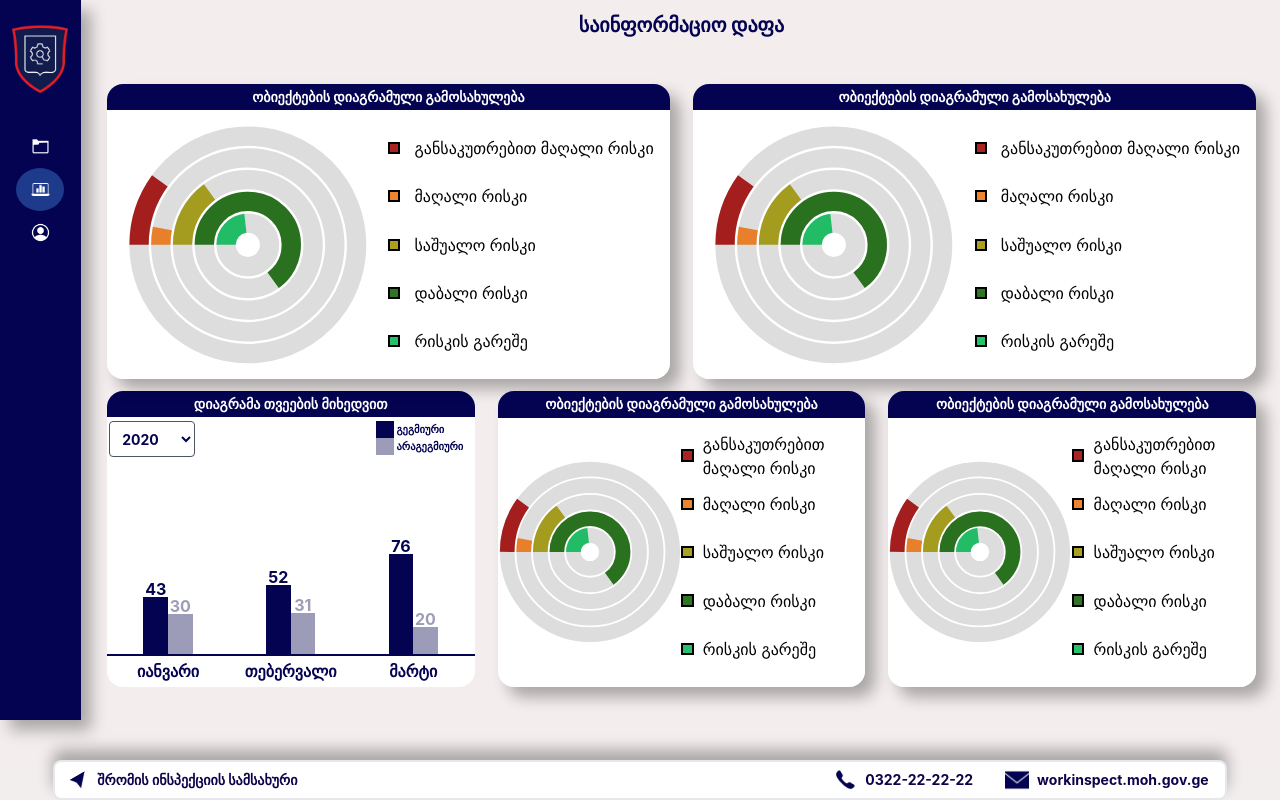
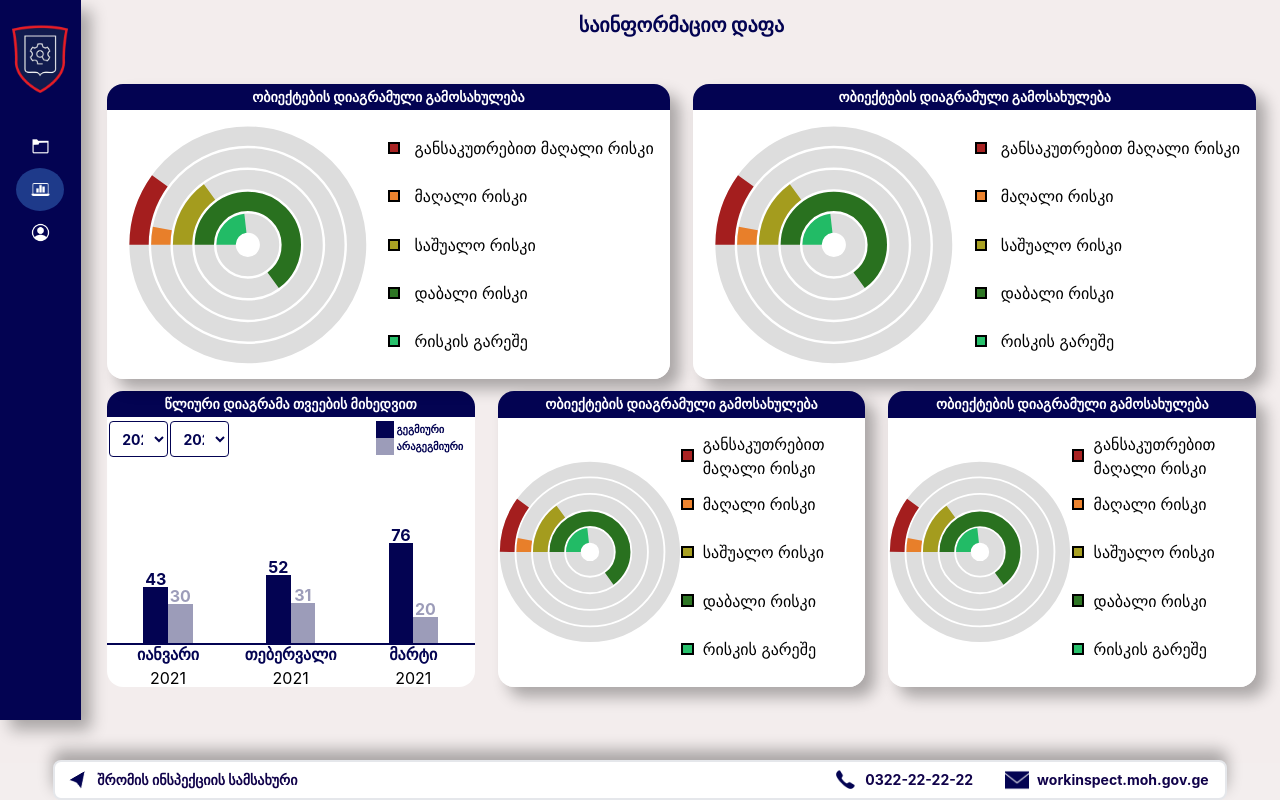
Before and after one commit to DarkSidedMangoose/Tofura--Project--Front, a React (Create React App) app: page /main in a window 1280 px wide. Both pictures are taken after a click on the element 40 px from the left and 189 px from the top of the page. Built offline with nearby package versions, Linux system fonts and the light colour scheme.

Commit message:
fix lots of thing and learn also much more

```diff
--- /dev/null
+++ b/src/components/main/Scrollbar.css
@@ -0,0 +1,18 @@
+/* custom-scrollbar.css */
+.custom-scrollbar {
+  scrollbar-width: thin; /* For Firefox */
+  scrollbar-color: #030352 #f1f1f1; /* For Firefox */
+}
+
+.custom-scrollbar::-webkit-scrollbar {
+  width: 12px; /* Width of the scrollbar */
+}
+
+.custom-scrollbar::-webkit-scrollbar-thumb {
+  background-color: #030352; /* Color of the scrollbar thumb */
+  border-radius: 10px; /* Rounded corners */
+}
+
+.custom-scrollbar::-webkit-scrollbar-track {
+  background-color: #f1f1f1; /* Color of the scrollbar track */
+}
--- a/src/components/main/subComponents/mainMain/mainDashboardSubComponents/subComponents/DashboardObjects.ts
+++ b/src/components/main/subComponents/mainMain/mainDashboardSubComponents/subComponents/DashboardObjects.ts
@@ -72,108 +72,68 @@ export const details: detailsProperties[] = [
 interface Percentage {
   planned: number;
   unplanned: number;
+  month: string;
 }
 
 export interface YearData {
   [year: number]: Percentage[];
 }
-export const months = [
-  "იანვარი",
-  "თებერვალი",
-  "მარტი",
-  "აპრილი",
-  "მაისი",
-  "ივნისი",
-  "ივლისი",
-  "აგვისტო",
-  "სექტემბერი",
-  "ოქტომბერი",
-  "ნოემბერი",
-  "დეკემბერი",
-];
-export const percentages: YearData = {
-  2020: [
-    { planned: 30, unplanned: 43 },
-    { planned: 31, unplanned: 52 },
-    { planned: 20, unplanned: 76 },
-    { planned: 80, unplanned: 61 },
-    { planned: 70, unplanned: 96 },
-    { planned: 100, unplanned: 69 },
-    { planned: 13, unplanned: 30 },
-    { planned: 54, unplanned: 15 },
-    { planned: 13, unplanned: 35 },
-    { planned: 67, unplanned: 55 },
-    { planned: 98, unplanned: 99 },
-    { planned: 65, unplanned: 1 },
-  ],
+
+export const object: YearData = {
   2021: [
-    { planned: 30, unplanned: 43 },
-    { planned: 31, unplanned: 52 },
-    { planned: 20, unplanned: 76 },
-    { planned: 80, unplanned: 61 },
-    { planned: 70, unplanned: 96 },
-    { planned: 100, unplanned: 69 },
-    { planned: 13, unplanned: 30 },
-    { planned: 54, unplanned: 15 },
-    { planned: 13, unplanned: 35 },
-    { planned: 67, unplanned: 55 },
-    { planned: 98, unplanned: 99 },
-    { planned: 65, unplanned: 1 },
+    { planned: 30, unplanned: 43, month: "იანვარი" },
+    { planned: 31, unplanned: 52, month: "თებერვალი" },
+    { planned: 20, unplanned: 76, month: "მარტი" },
+    { planned: 80, unplanned: 61, month: "აპრილი" },
+    { planned: 70, unplanned: 96, month: "მაისი" },
+    { planned: 100, unplanned: 69, month: "ივნისი" },
+    { planned: 13, unplanned: 30, month: "ივლისი" },
+    { planned: 54, unplanned: 15, month: "აგვისტო" },
+    { planned: 13, unplanned: 35, month: "სექტემბერი" },
+    { planned: 67, unplanned: 55, month: "ოქტომბერი" },
+    { planned: 98, unplanned: 99, month: "ნოემბერი" },
+    { planned: 65, unplanned: 1, month: "დეკემბერი" },
   ],
   2022: [
-    { planned: 30, unplanned: 43 },
-    { planned: 31, unplanned: 52 },
-    { planned: 20, unplanned: 76 },
-    { planned: 80, unplanned: 61 },
-    { planned: 70, unplanned: 96 },
-    { planned: 100, unplanned: 69 },
-    { planned: 13, unplanned: 30 },
-    { planned: 54, unplanned: 15 },
-    { planned: 13, unplanned: 35 },
-    { planned: 67, unplanned: 55 },
-    { planned: 98, unplanned: 99 },
-    { planned: 65, unplanned: 1 },
+    { planned: 30, unplanned: 43, month: "იანვარი" },
+    { planned: 31, unplanned: 52, month: "თებერვალი" },
+    { planned: 20, unplanned: 76, month: "მარტი" },
+    { planned: 80, unplanned: 61, month: "აპრილი" },
+    { planned: 70, unplanned: 96, month: "მაისი" },
+    { planned: 100, unplanned: 69, month: "ივნისი" },
+    { planned: 13, unplanned: 30, month: "ივლისი" },
+    { planned: 54, unplanned: 15, month: "აგვისტო" },
+    { planned: 13, unplanned: 35, month: "სექტემბერი" },
+    { planned: 67, unplanned: 55, month: "ოქტომბერი" },
+    { planned: 98, unplanned: 99, month: "ნოემბერი" },
+    { planned: 65, unplanned: 1, month: "დეკემბერი" },
   ],
   2023: [
-    { planned: 30, unplanned: 43 },
-    { planned: 31, unplanned: 52 },
-    { planned: 20, unplanned: 76 },
-    { planned: 80, unplanned: 61 },
-    { planned: 70, unplanned: 96 },
-    { planned: 100, unplanned: 69 },
-    { planned: 13, unplanned: 30 },
-    { planned: 54, unplanned: 15 },
-    { planned: 13, unplanned: 35 },
-    { planned: 67, unplanned: 55 },
-    { planned: 98, unplanned: 99 },
-    { planned: 65, unplanned: 1 },
+    { planned: 30, unplanned: 43, month: "იანვარი" },
+    { planned: 31, unplanned: 52, month: "თებერვალი" },
+    { planned: 20, unplanned: 76, month: "მარტი" },
+    { planned: 80, unplanned: 61, month: "აპრილი" },
+    { planned: 70, unplanned: 96, month: "მაისი" },
+    { planned: 100, unplanned: 69, month: "ივნისი" },
+    { planned: 13, unplanned: 30, month: "ივლისი" },
+    { planned: 54, unplanned: 15, month: "აგვისტო" },
+    { planned: 13, unplanned: 35, month: "სექტემბერი" },
+    { planned: 67, unplanned: 55, month: "ოქტომბერი" },
+    { planned: 98, unplanned: 99, month: "ნოემბერი" },
+    { planned: 65, unplanned: 5, month: "დეკემბერი" },
   ],
   2024: [
-    { planned: 30, unplanned: 43 },
-    { planned: 31, unplanned: 52 },
-    { planned: 20, unplanned: 76 },
-    { planned: 80, unplanned: 61 },
-    { planned: 70, unplanned: 96 },
-    { planned: 100, unplanned: 69 },
-    { planned: 13, unplanned: 30 },
-    { planned: 54, unplanned: 15 },
-    { planned: 13, unplanned: 35 },
-    { planned: 67, unplanned: 55 },
-    { planned: 98, unplanned: 99 },
-    { planned: 65, unplanned: 1 },
-  ],
-  2025: [
-    { planned: 1, unplanned: 1 },
-    { planned: 31, unplanned: 52 },
-    { planned: 20, unplanned: 76 },
-    { planned: 80, unplanned: 61 },
-    { planned: 70, unplanned: 96 },
-    { planned: 100, unplanned: 69 },
-    { planned: 13, unplanned: 30 },
-    { planned: 54, unplanned: 15 },
-    { planned: 13, unplanned: 35 },
-    { planned: 67, unplanned: 55 },
-    { planned: 98, unplanned: 99 },
-    { planned: 65, unplanned: 1 },
+    { planned: 30, unplanned: 43, month: "იანვარი" },
+    { planned: 31, unplanned: 52, month: "თებერვალი" },
+    { planned: 20, unplanned: 76, month: "მარტი" },
+    { planned: 80, unplanned: 61, month: "აპრილი" },
+    { planned: 70, unplanned: 96, month: "მაისი" },
+    { planned: 100, unplanned: 69, month: "ივნისი" },
+    { planned: 13, unplanned: 30, month: "ივლისი" },
+    { planned: 54, unplanned: 15, month: "აგვისტო" },
+    { planned: 13, unplanned: 35, month: "სექტემბერი" },
+    { planned: 67, unplanned: 55, month: "ოქტომბერი" },
+    { planned: 98, unplanned: 99, month: "ნოემბერი" },
+    { planned: 65, unplanned: 1, month: "დეკემბერი" },
   ],
 };
--- a/src/components/main/subComponents/mainMain/mainDashboardSubComponents/subComponents/MonthlyCellDiagrams.tsx
+++ b/src/components/main/subComponents/mainMain/mainDashboardSubComponents/subComponents/MonthlyCellDiagrams.tsx
@@ -1,27 +1,78 @@
 import React, { useEffect, useState } from "react";
-import { months, percentages, YearData } from "./DashboardObjects";
+import { object } from "./DashboardObjects";
+import "../../../../Scrollbar.css";
+
 const MonthlyCellDiagrams: React.FC = () => {
-  const years = Array.from({ length: 6 }, (_, i) => 2020 + i);
-  const [year, setYear] = useState<number>(2020);
+  const objectLength = Object.keys(object).length;
+  const years = Array.from(
+    { length: objectLength },
+    (_, i) => Number(Object.keys(object)[0]) + i
+  );
+  const [year, setYear] = useState<number>(Number(Object.keys(object)[0]));
+  const [yearNd, setYearNd] = useState<number>(Number(Object.keys(object)[0]));
 
-  const handleYearChange = (event: React.ChangeEvent<HTMLSelectElement>) => {
+  const [yearIndex, setYearIndex] = useState(
+    Object.keys(object).indexOf(`${year}`)
+  );
+  const [yearsNd, setYearsNd] = useState<number[]>(
+    Array.from(
+      { length: objectLength - yearIndex },
+      (_, i) => Number(Object.keys(object)[yearIndex]) + i
+    )
+  );
+
+  useEffect(() => {
+    setYearIndex(Object.keys(object).indexOf(`${year}`));
+  }, [year]);
+
+  useEffect(
+    () => {
+      setYearsNd(
+        Array.from(
+          { length: objectLength - yearIndex },
+          (_, i) => Number(Object.keys(object)[yearIndex]) + i
+        )
+      );
+    },
+    // eslint-disable-next-line react-hooks/exhaustive-deps
+    [yearIndex]
+  );
+  useEffect(() => {
+    setYearNd(yearsNd[0]);
+  }, [yearsNd]);
+  const handleFirstYearChange = (
+    event: React.ChangeEvent<HTMLSelectElement>
+  ) => {
     setYear(Number(event.target.value));
   };
-
+  const handleSecondChange = (event: React.ChangeEvent<HTMLSelectElement>) => {
+    setYearNd(Number(event.target.value));
+  };
   return (
     <section className="w-full h-full bg-white rounded-2xl flex flex-col">
       <header className="w-full h-[35%] text-sm flex flex-col items-end text-white font-bold">
         <article className="w-full h-[calc(100%/35*10)] rounded-tl-2xl rounded-tr-2xl bg-sidebarChoose flex items-center justify-center">
-          <p>დიაგრამა თვეების მიხედვით</p>
+          <p>წლიური დიაგრამა თვეების მიხედვით</p>
         </article>
         <div className="flex w-full h-1/2 justify-between">
           <div className="h-full flex justify-start items-center w-1/3">
             <select
-              className="p-2 border ml-[2%] h-80% w-70% border-gray-600 rounded bg-white text-sidebarChoose cursor-pointer"
-              onChange={handleYearChange}
+              className="p-2 border ml-[2%] focus:border-sidebarChoose outline-none h-80% w-70% border-sidebarChoose rounded bg-white text-sidebarChoose cursor-pointer"
+              onChange={handleFirstYearChange}
               value={year}
             >
               {years.map((year) => (
+                <option key={year} value={year}>
+                  {year}
+                </option>
+              ))}
+            </select>
+            <select
+              className="p-2 border ml-[2%] focus:border-sidebarChoose outline-none h-80% w-70% border-sidebarChoose rounded bg-white text-sidebarChoose cursor-pointer"
+              value={yearNd}
+              onChange={handleSecondChange}
+            >
+              {yearsNd.map((year) => (
                 <option key={year} value={year}>
                   {year}
                 </option>
@@ -45,68 +96,53 @@ const MonthlyCellDiagrams: React.FC = () => {
           </div>
         </div>
       </header>
-      <MonthlyDiagram year={year} />
+      <MonthlyDiagram year={year} yearNd={yearNd} />
     </section>
   );
 };
 
 export default MonthlyCellDiagrams;
 
-const MonthlyDiagram: React.FC<{ year: number }> = ({ year }) => {
-  const [identifier, setIdentifier] = useState<keyof YearData>(year);
-  const [percentage, setPercentage] = useState(() => {
-    const newPercentages: YearData = Array.from({
-      length: Object.keys(percentages).length,
-    }).reduce((acc: YearData, _, i) => {
-      acc[2020 + i] = Array.from({ length: 12 }, () => ({
-        planned: 0,
-        unplanned: 0,
-      }));
-      return acc;
-    }, {} as YearData);
-    return newPercentages;
-  });
-
-  useEffect(
-    () => {
-      setTimeout(() => {
-        setPercentage(percentages);
-      }, 2);
-    },
-    // eslint-disable-next-line react-hooks/exhaustive-deps
-    []
-  );
+const MonthlyDiagram: React.FC<{ year: number; yearNd: number }> = ({
+  year,
+  yearNd,
+}) => {
+  const [trys, setTrys] = useState<number[]>([]);
 
   useEffect(() => {
-    setIdentifier(year);
-    console.log(year);
-  }, [year]);
+    const newYears = Array.from({ length: yearNd - year + 1 }, (_, i) => {
+      return year + i;
+    });
+    setTrys(newYears);
+    // eslint-disable-next-line react-hooks/exhaustive-deps
+  }, [year, yearNd]);
 
   return (
     <main className="w-full h-80% flex">
-      <section className="w-full h-full overflow-auto flex flex-col justify-end">
+      <section className="w-full h-full overflow-auto flex flex-col justify-end custom-scrollbar">
         <div className="w-full h-[calc(65%)]">
           <div className="flex transition-transform duration-300 w-full h-full">
-            {percentage[identifier].map((info, index) => (
+            {trys.map((info, indexs) =>
+              object[info].map((infos, index) => (
                 <div
                   key={index}
                   className="h-full min-w-[calc(100%/3)] flex justify-center items-end border-b-2 border-sidebarChoose"
                 >
                   <div
                     style={{
-                    height: `${info.unplanned}%`,
+                      height: `${infos.unplanned}%`,
                       transition: "height 0.5s ease",
                     }}
                     className="w-20% flex items-center flex-col relative"
                   >
                     <p className="absolute top-[-20px] text-sidebarChoose font-bold">
-                    {info.unplanned}
+                      {infos.unplanned}
                     </p>
                     <div className="w-full h-full bg-sidebarChoose"></div>
                   </div>
                   <div
                     style={{
-                    height: `${info.planned}%`,
+                      height: `${infos.planned}%`,
                       transition: "height 0.5s ease",
                       backgroundColor: "rgba(0, 0, 75, 0.387)",
                     }}
@@ -116,24 +152,30 @@ const MonthlyDiagram: React.FC<{ year: number }> = ({ year }) => {
                       style={{ color: "rgba(0, 0, 75, 0.387)" }}
                       className="absolute top-[-20px] font-bold"
                     >
-                    {info.planned}
+                      {infos.planned}
                     </p>
                     <div className="w-full h-full"></div>
                   </div>
                 </div>
-            ))}
+              ))
+            )}
           </div>
         </div>
-        <article className="h-[calc(15%)] flex relative w-full">
+        <article className="h-20% flex relative w-full">
           <div className="flex transition-transform duration-300 w-full">
-            {months.map((e, i) => (
-              <p
-                key={i}
-                className="min-w-[calc(100%/3)] flex justify-center items-center m-0 p-0 text-sidebarChoose font-bold"
+            {trys.map((info, index) =>
+              object[info].map((ndInfo, ndIndex) => (
+                <div
+                  key={ndIndex}
+                  className="flex flex-col  h-full min-w-[calc(100%/3)] items-center justify-center overflow-hidden"
                 >
-                {e}
+                  <p className="  m-0 p-0 text-sidebarChoose font-bold">
+                    {ndInfo.month}
                   </p>
-            ))}
+                  <p>{info}</p>
+                </div>
+              ))
+            )}
           </div>
         </article>
       </section>
--- a/src/components/main/subComponents/sidebar/sidebarComponents/AdditionalInfoOfBase.tsx
+++ b/src/components/main/subComponents/sidebar/sidebarComponents/AdditionalInfoOfBase.tsx
@@ -40,8 +40,8 @@ export const AdditionalInfoOfBase: React.FC<AdditionalInfoOfBaseProps> = ({
       window.removeEventListener("resize", debounceResize);
     };
   }, [handleResize]);
+
   // for fix base sidebar additional info shown and hide animation
-
   useEffect(() => {
     if (isActive && windowDimensions.width > 1600) {
       if (directionRef.current === null || directionRef.current === false) {
```
Also changed, not shown: src/components/main/subComponents/mainMain/mainBaseSubComponents/main/BaseMainMain.tsx (+8 -7 lines). Lines whose indentation alone changed are shown as unchanged.
